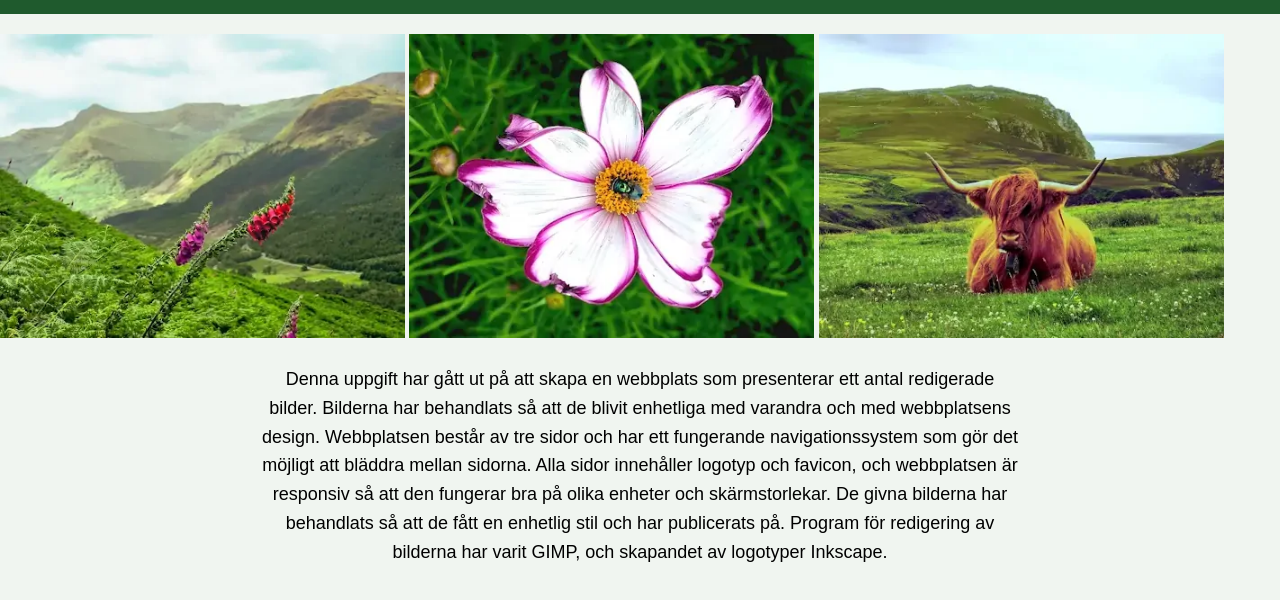
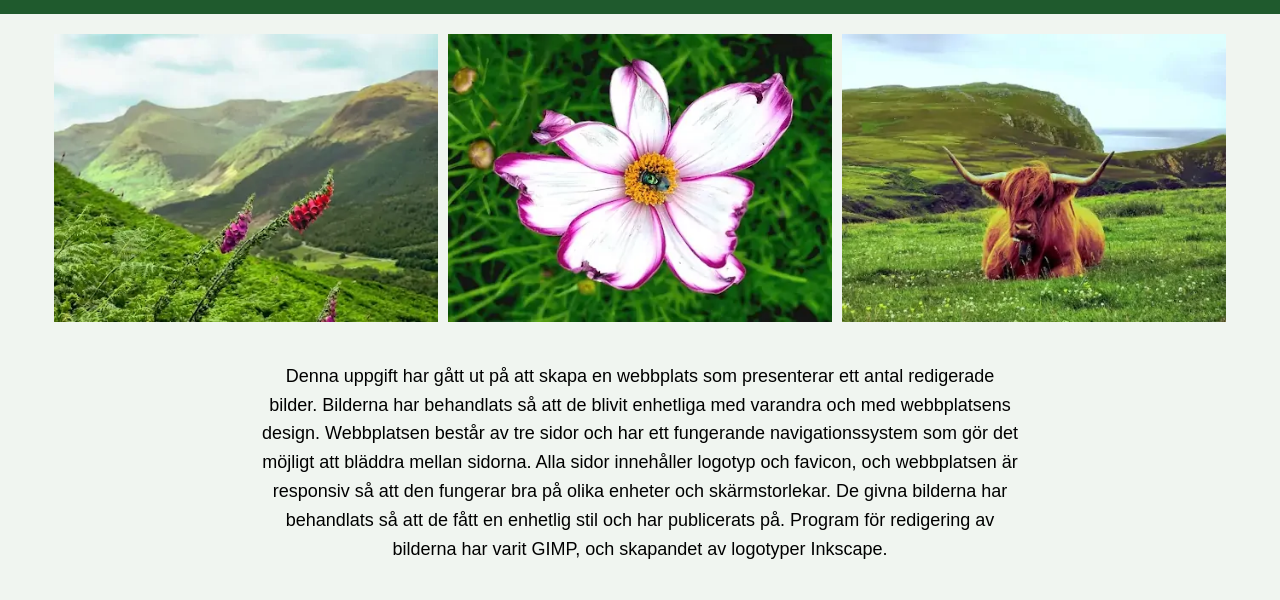
Before and after one commit to T-880/Optimerad-BildredSida, a plain HTML site: page index.html in a window 1280 px wide. Shown: the part 200-800 px from the top of the page. Drawn offline with Linux system fonts and the light colour scheme.

Commit message:
Update style.css
La tillbaka grid

```diff
--- a/css/style.css
+++ b/css/style.css
@@ -67,6 +67,28 @@ body {
 /* === Main === */
 main {
     margin-top: 20px;
+}
+
+
+/* === Galleri / Grid (index.html) === */
+.grid {
+    display: flex;
+    flex-wrap: wrap;
+    gap: 10px;
+    width: 100%;
+    margin: 0 auto 20px auto;
+    justify-content: center;
+}
+
+.grid picture {
+    width: 30%;
+    display: block;
+}
+
+.grid picture img {
+    width: 100%;
+    height: auto;
+    display: block;
 }
 
 /* === Textlayout (alla sidor) === */
```
